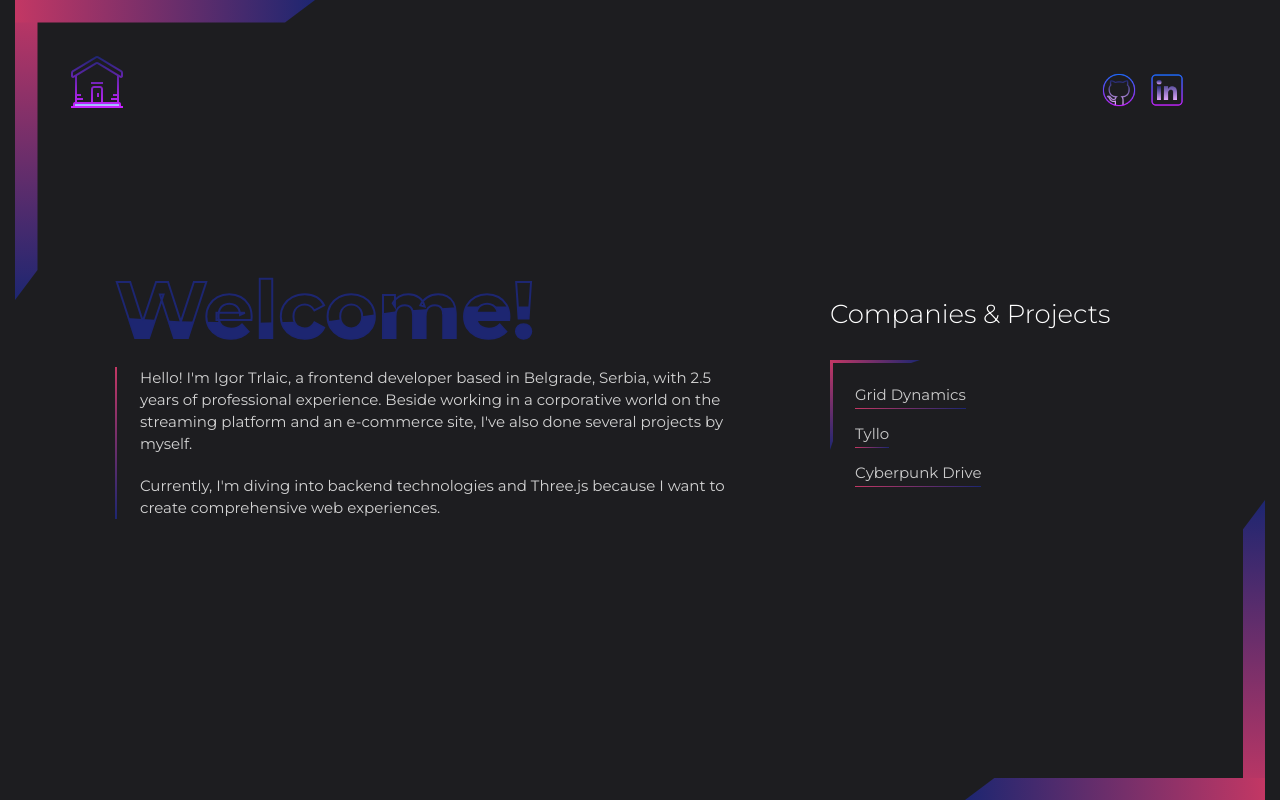
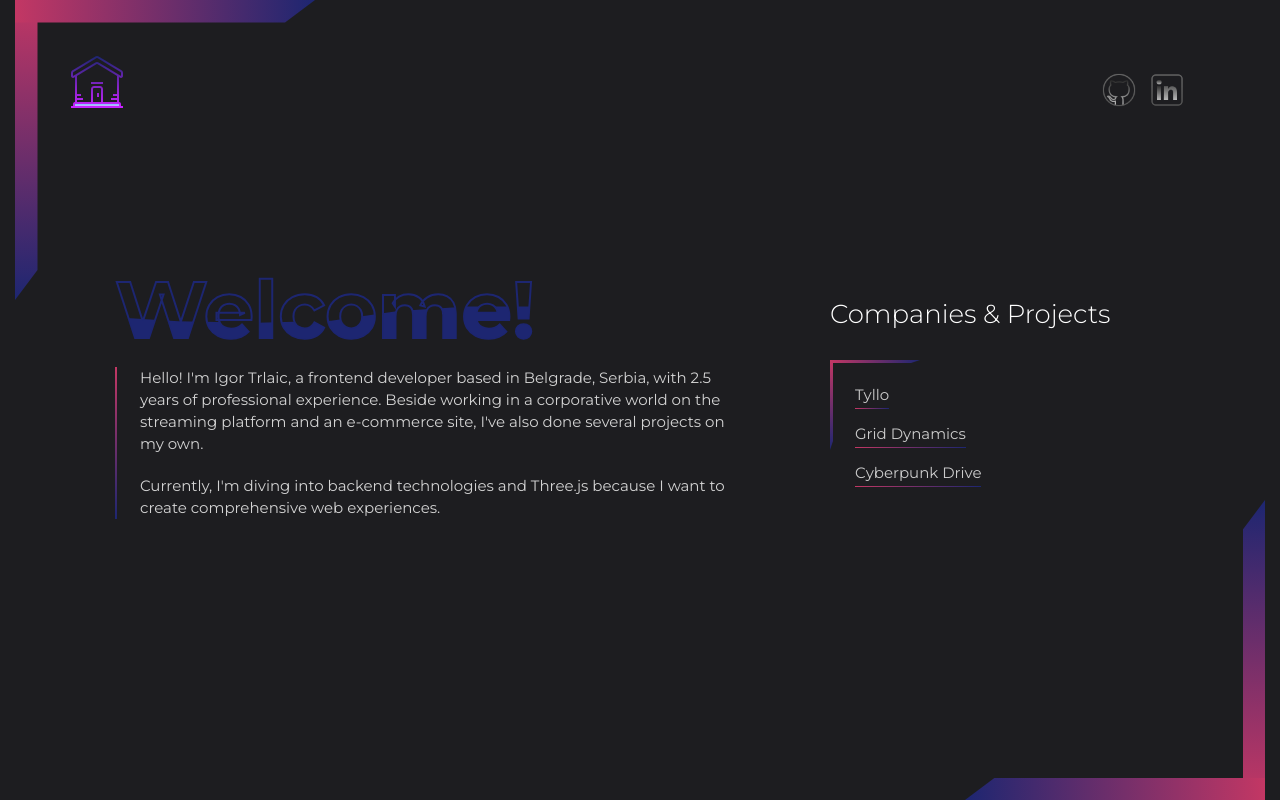
Before and after one commit to Trlaic/portfolio, a React (Vite) app: page /resume in a window 1280 px wide. Built offline with nearby package versions, Linux system fonts and the light colour scheme; a web font is replaced by a local one.

Commit message:
x32: Add hover for social links

```diff
--- a/src/components/ContactInfo/ContactInfo.module.scss
+++ b/src/components/ContactInfo/ContactInfo.module.scss
@@ -7,6 +7,12 @@
 .image {
     width: 4rem;
     margin-right: .8rem;
+    filter: grayscale(1);
+    transition: all .3s;
+}
+
+.image:hover {
+    filter: grayscale(0);
 }
 
 
--- a/src/helpers/Arrays.ts
+++ b/src/helpers/Arrays.ts
@@ -1,10 +1,18 @@
-const headingList = ['Welcome!', 'Grid Dynamics', 'Tyllo', 'Cyberpunk Drive']
+const headingList = ['Welcome!', 'Tyllo', 'Grid Dynamics', 'Cyberpunk Drive']
 
 
 const displayInformationParagraphsArray = [
     {
-        part1: "Hello! I'm Igor Trlaic, a frontend developer based in Belgrade, Serbia, with 2.5 years of professional experience. Beside working in a corporative world on the streaming platform and an e-commerce site, I've also done several projects by myself.",
+        part1: "Hello! I'm Igor Trlaic, a frontend developer based in Belgrade, Serbia, with 2.5 years of professional experience. Beside working in a corporative world on the streaming platform and an e-commerce site, I've also done several projects on my own.",
         part2: "Currently, I'm diving into backend technologies and Three.js because I want to create comprehensive web experiences."
+    },
+    {
+        title: "Software Engineer (specialization UI)",
+        employment: 'Employment period: ',
+        date: "July 2023 - Present",
+        description: "Developing -EON- streaming platform with frontend technologies. Worked in a much smaller team comparing to one in -Grid Dynamics-. In addition to regular job responsibilities which are common for most frontend developers, I've had the opportunity to learn more about streaming technologies and to broaden my knowledge in that field. ",
+        tech: ['HTML', 'CSS', 'JavaScript', 'TypeScript', 'Vue', 'Jest', 'Karma', 'Git', 'Jira'],
+        link: "https://eon.tv/"
     },
     {
         title: "Junior Software Engineer (specialization UI)",
@@ -13,14 +21,6 @@ const displayInformationParagraphsArray = [
         description: "Developing -American Eagle- website with HTML, CSS, JavaScript and TypeScript. Collaborated with designers and backend developers for seamless integration and optimal performance. Utilized Ember.js for enhanced user experience and streamlined development. Conducted thorough testing and debugging for cross-browser compatibility. Actively engaged in code reviews and contributed to improving coding standards and best practices within the team.",
         tech: ['HTML', 'SCSS', 'JavaScript', 'TypeScript', 'Ember', 'Jest', 'BitBucket', 'Jira'],
         link: "https://www.ae.com/us/en"
-    },
-    {
-        title: "Software Engineer (specialization UI)",
-        employment: 'Employment period: ',
-        date: "July 2023 - January 2024",
-        description: "Developing -EON- streaming platform with frontend technologies. Worked in a much smaller team comparing to one in -Grid Dynamics-. In addition to regular job responsibilities which are common for most frontend developers, I've had the opportunity to learn more about streaming technologies and to broaden my knowledge in that field. ",
-        tech: ['HTML', 'CSS', 'JavaScript', 'TypeScript', 'Vue', 'Jest', 'Karma', 'Git', 'Jira'],
-        link: "https://eon.tv/"
     },
     {
         title: "3D animation for web",
```
